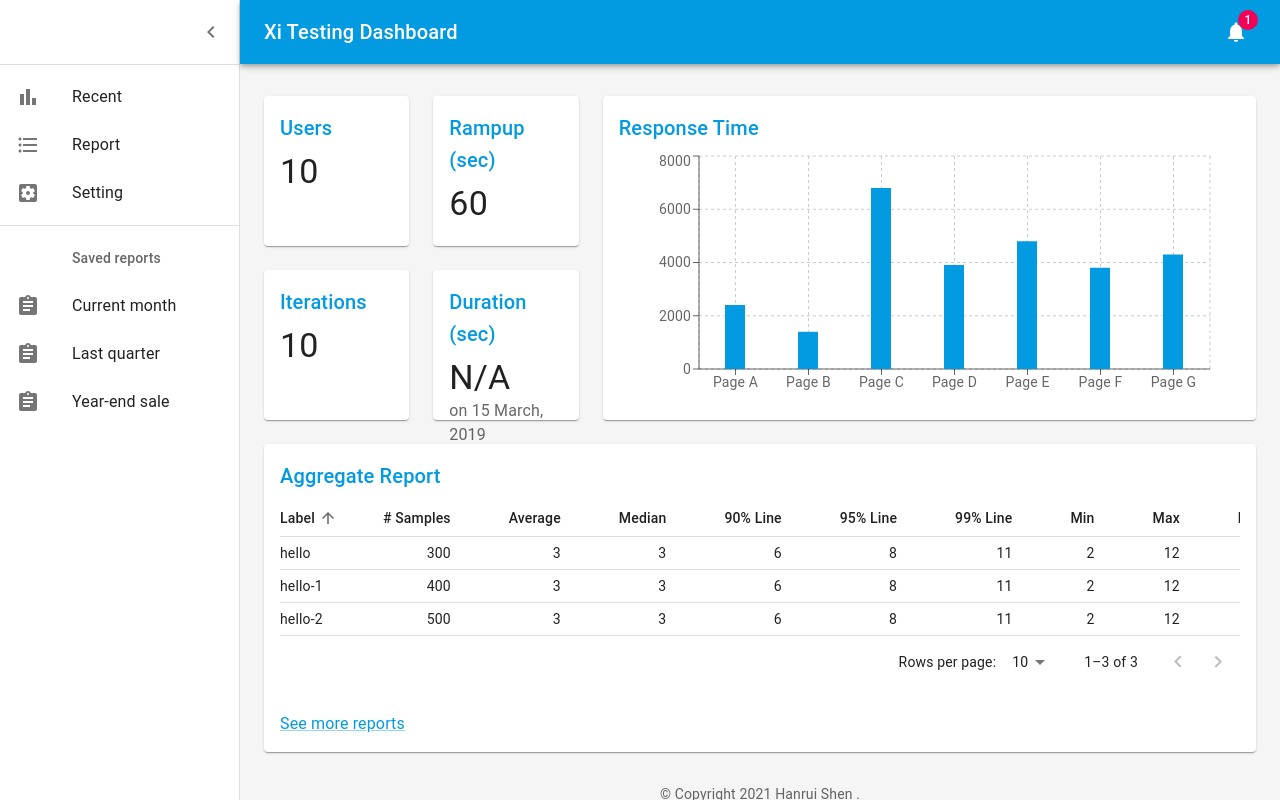
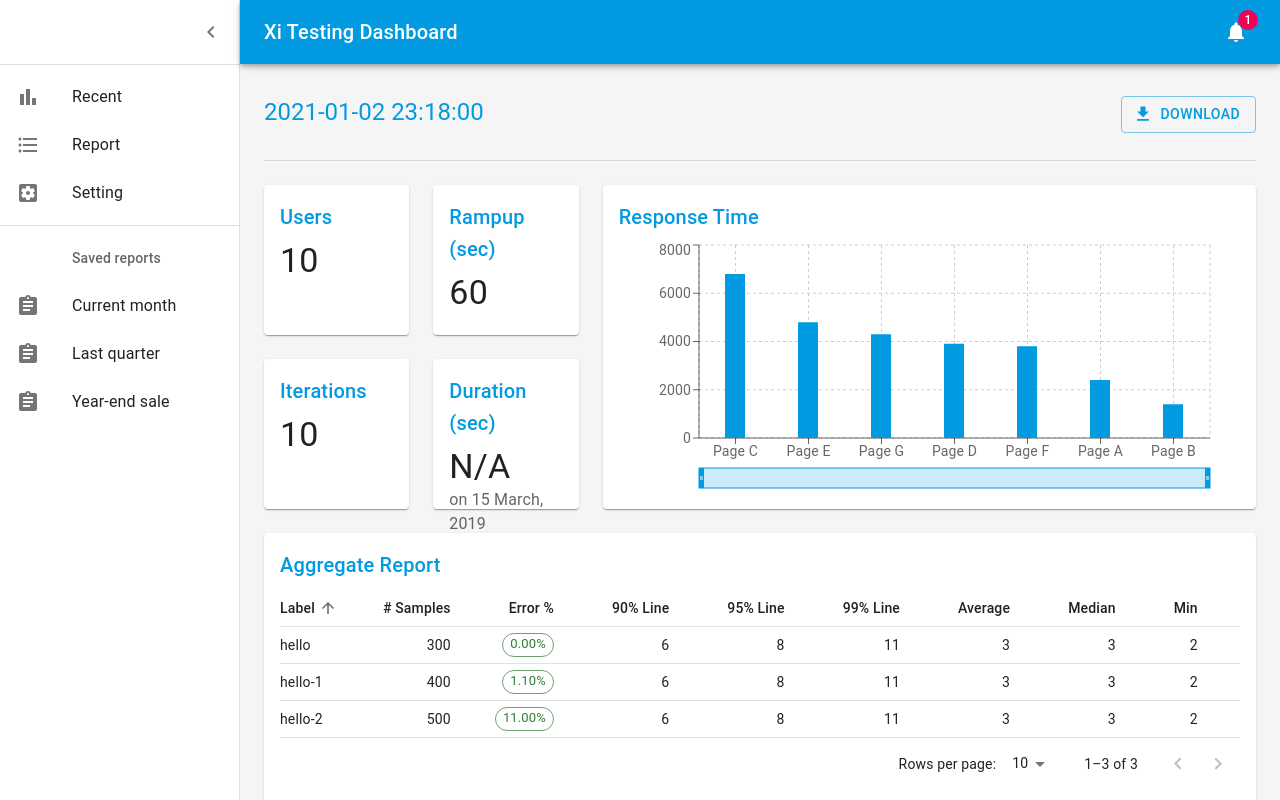
Before and after one commit to henryaboutshen/xi-testing-dashboard, a Next.js app: page / in a window 1280 px wide. Built offline with nearby package versions, Linux system fonts and the light colour scheme.

Commit message:
Add profile and update style of chart and table

```diff
--- a/components/Chart.js
+++ b/components/Chart.js
@@ -1,7 +1,7 @@
 import * as React from 'react';
 import { useTheme } from '@mui/material/styles';
 import {
-    BarChart, Bar, XAxis, YAxis, CartesianGrid, Tooltip, Legend, ResponsiveContainer,
+    BarChart, Bar, Brush, XAxis, YAxis, CartesianGrid, Tooltip, ResponsiveContainer,
 } from 'recharts';
 import Title from './title';
 
@@ -46,7 +46,7 @@ export default function Chart() {
                 <BarChart
                     width={500}
                     height={300}
-                    data={data}
+                    data={data.sort((a, b) => b.pv - a.pv)}
                     margin={{
                         top: 5,
                         right: 30,
@@ -66,6 +66,7 @@ export default function Chart() {
                         style={theme.typography.body2}
                     />
                     <Tooltip />
+                    <Brush dataKey="name" height={20} stroke={theme.palette.primary.main } />
                     <Bar
                         dataKey="pv"
                         fill={theme.palette.primary.main}
--- a/components/aggregate-report.js
+++ b/components/aggregate-report.js
@@ -1,7 +1,6 @@
 /* eslint-disable max-len */
 import * as React from 'react';
 import PropTypes from 'prop-types';
-import Link from '@mui/material/Link';
 import TableContainer from '@mui/material/TableContainer';
 import Table from '@mui/material/Table';
 import TableBody from '@mui/material/TableBody';
@@ -11,6 +10,7 @@ import TableRow from '@mui/material/TableRow';
 import TableSortLabel from '@mui/material/TableSortLabel';
 import { TablePagination } from '@mui/material';
 import Box from '@mui/material/Box';
+import Chip from '@mui/material/Chip';
 import { visuallyHidden } from '@mui/utils';
 import Title from './title';
 
@@ -22,8 +22,8 @@ function createData(id, label, samples, average, median, line90, line95, line99,
 
 const rows = [
     createData(0, 'hello', 300, 3, 3, 6, 8, 11, 2, 12, '0.00%', 0.27164, 0.07, 0.03),
-    createData(1, 'hello-1', 400, 3, 3, 6, 8, 11, 2, 12, '0.00%', 0.27164, 0.07, 0.03),
-    createData(2, 'hello-2', 500, 3, 3, 6, 8, 11, 2, 12, '0.00%', 0.27164, 0.07, 0.03),
+    createData(1, 'hello-1', 400, 3, 3, 6, 8, 11, 2, 12, '1.10%', 0.27164, 0.07, 0.03),
+    createData(2, 'hello-2', 500, 3, 3, 6, 8, 11, 2, 12, '11.00%', 0.27164, 0.07, 0.03),
 ];
 
 function descendingComparator(a, b, orderBy) {
@@ -56,16 +56,10 @@ const headCells = [
         label: '# Samples',
     },
     {
-        id: 'average',
+        id: 'error',
         numeric: true,
         disablePadding: false,
-        label: 'Average',
-    },
-    {
-        id: 'median',
-        numeric: true,
-        disablePadding: false,
-        label: 'Median',
+        label: 'Error %',
     },
     {
         id: 'line90',
@@ -86,6 +80,18 @@ const headCells = [
         label: '99% Line',
     },
     {
+        id: 'average',
+        numeric: true,
+        disablePadding: false,
+        label: 'Average',
+    },
+    {
+        id: 'median',
+        numeric: true,
+        disablePadding: false,
+        label: 'Median',
+    },
+    {
         id: 'min',
         numeric: true,
         disablePadding: false,
@@ -96,12 +102,6 @@ const headCells = [
         numeric: true,
         disablePadding: false,
         label: 'Max',
-    },
-    {
-        id: 'error',
-        numeric: true,
-        disablePadding: false,
-        label: 'Error %',
     },
     {
         id: 'throughput',
@@ -167,10 +167,6 @@ AggregateReportTableHead.propTypes = {
     orderBy: PropTypes.string.isRequired,
 };
 
-function preventDefault(event) {
-    event.preventDefault();
-}
-
 export default function AggregateReport() {
     const [order, setOrder] = React.useState('asc');
     const [orderBy, setOrderBy] = React.useState('label');
@@ -220,14 +216,14 @@ export default function AggregateReport() {
                                         {row.label}
                                     </TableCell>
                                     <TableCell align="right">{row.samples}</TableCell>
-                                    <TableCell align="right">{row.average}</TableCell>
-                                    <TableCell align="right">{row.median}</TableCell>
+                                    <TableCell align="right"><Chip label={row.error} color="success" variant="outlined" size="small" /></TableCell>
                                     <TableCell align="right">{row.line90}</TableCell>
                                     <TableCell align="right">{row.line95}</TableCell>
                                     <TableCell align="right">{row.line99}</TableCell>
+                                    <TableCell align="right">{row.average}</TableCell>
+                                    <TableCell align="right">{row.median}</TableCell>
                                     <TableCell align="right">{row.min}</TableCell>
                                     <TableCell align="right">{row.max}</TableCell>
-                                    <TableCell align="right">{row.error}</TableCell>
                                     <TableCell align="right">{row.throughput}</TableCell>
                                     <TableCell align="right">{row.received}</TableCell>
                                     <TableCell align="right">{row.sent}</TableCell>
@@ -254,9 +250,6 @@ export default function AggregateReport() {
                 onPageChange={handleChangePage}
                 onRowsPerPageChange={handleChangeRowsPerPage}
             />
-            <Link color="primary" href="#" onClick={preventDefault} sx={{ mt: 3 }}>
-                See more reports
-            </Link>
         </React.Fragment>
     );
 }
--- /dev/null
+++ b/components/profile.js
@@ -0,0 +1,37 @@
+import * as React from 'react';
+import {
+    Typography, Divider, Grid,
+} from '@mui/material';
+import FileDownloadIcon from '@mui/icons-material/FileDownload';
+import { LoadingButton } from '@mui/lab';
+
+export default function Profile(props) {
+    return (
+        <Grid container item spacing={3} xs={12}>
+            <Grid item xs>
+                <Typography
+                    component="h2"
+                    variant="h5"
+                    color="primary"
+                    gutterBottom
+                    noWrap
+                    sx={{ flexGrow: 1 }}
+                >
+                    {props.children}
+                </Typography>
+            </Grid>
+            <Grid item>
+                <LoadingButton
+                    loadingPosition="start"
+                    startIcon={<FileDownloadIcon />}
+                    variant="outlined"
+                >
+                    DOWNLOAD
+                </LoadingButton>
+            </Grid>
+            <Grid item xs={12}>
+                <Divider />
+            </Grid>
+        </Grid>
+    );
+}
--- a/package.json
+++ b/package.json
@@ -12,6 +12,7 @@
     "@emotion/react": "^11.5.0",
     "@emotion/styled": "^11.3.0",
     "@mui/icons-material": "^5.1.0",
+    "@mui/lab": "^5.0.0-alpha.55",
     "@mui/material": "^5.1.0",
     "@mui/utils": "^5.1.1",
     "next": "12.0.3",
--- a/pages/index.js
+++ b/pages/index.js
@@ -1,17 +1,15 @@
 import * as React from 'react';
 import { createTheme, ThemeProvider } from '@mui/material/styles';
-import CssBaseline from '@mui/material/CssBaseline';
-import Box from '@mui/material/Box';
-import Toolbar from '@mui/material/Toolbar';
-import Container from '@mui/material/Container';
-import Grid from '@mui/material/Grid';
-import Paper from '@mui/material/Paper';
+import {
+    CssBaseline, Box, Toolbar, Container, Grid, Paper,
+} from '@mui/material';
 import Header from '../components/header';
 import Chart from '../components/chart';
 import AggregateReport from '../components/aggregate-report';
 import Navigation from '../components/navigation';
 import Footer from '../components/footer';
 import KeyIndicators from '../components/key-indicators';
+import Profile from '../components/profile';
 
 const mdTheme = createTheme({
     palette: {
@@ -51,7 +49,11 @@ function DashboardContent() {
                     <Toolbar />
                     <Container maxWidth="xl" sx={{ mt: 4, mb: 4 }}>
                         <Grid container spacing={3}>
-                            {/* Recent Deposits */}
+                            {/* Profile */}
+                            <Profile>
+                                2021-01-02 23:18:00
+                            </Profile>
+                            {/* Key Indicators */}
                             < KeyIndicators />
                             {/* Chart */}
                             <Grid item xs={12} md={8}>
@@ -66,9 +68,13 @@ function DashboardContent() {
                                     <Chart />
                                 </Paper>
                             </Grid>
-                            {/* Recent Orders */}
+                            {/* Aggregate Report */}
                             <Grid item xs={12}>
-                                <Paper sx={{ p: 2, display: 'flex', flexDirection: 'column' }}>
+                                <Paper sx={{
+                                    p: 2,
+                                    display: 'flex',
+                                    flexDirection: 'column',
+                                }}>
                                     <AggregateReport />
                                 </Paper>
                             </Grid>
```
Also changed, not shown: 1 other file (tests, documents, lock files or other folders).
